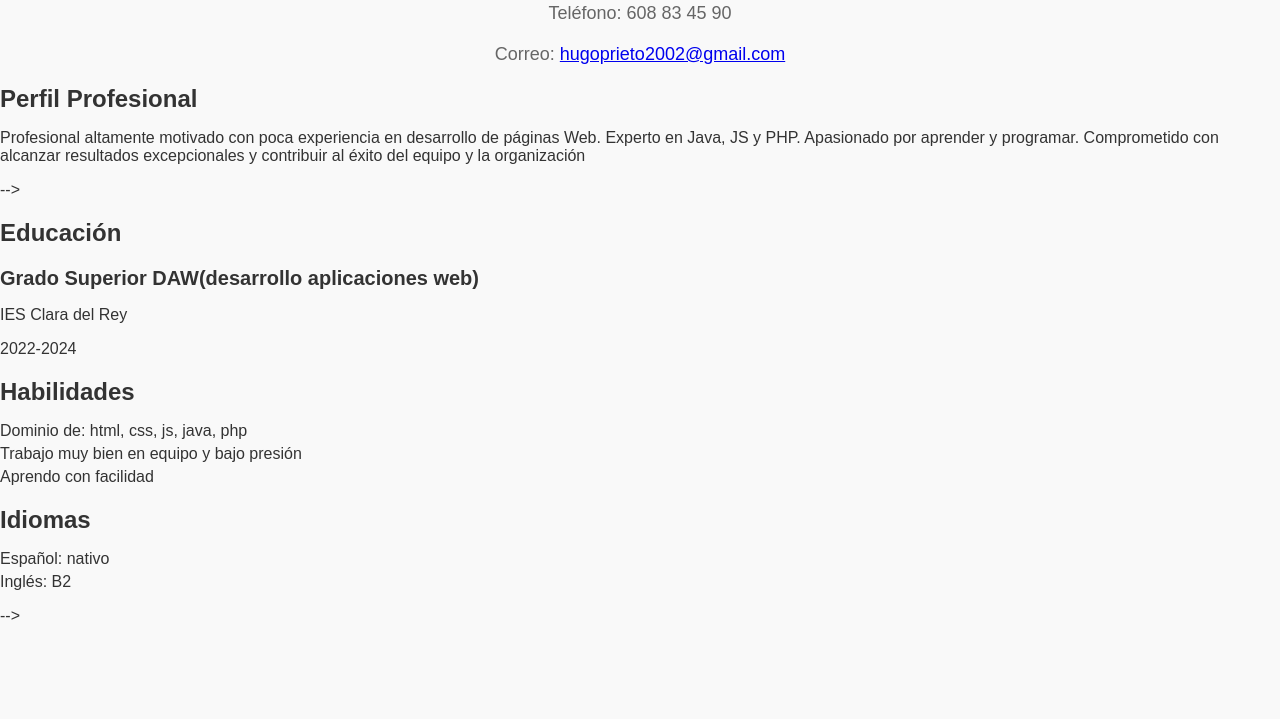
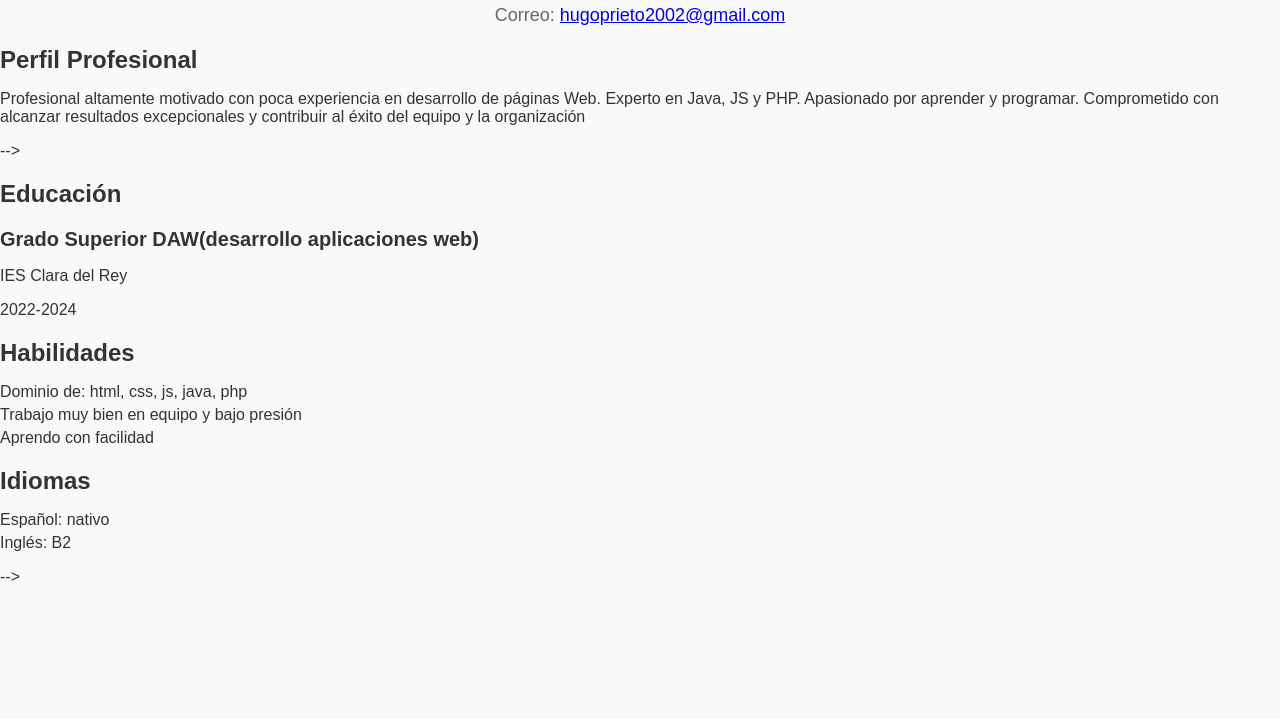
Before and after one commit to HugoPrieto1/huwito.github.io, a plain HTML site: page index.html in a window 1280 px wide. Shown: the part 81-800 px from the top of the page. Drawn offline with Linux system fonts and the light colour scheme.

Commit message:
Update index.html

```diff
--- a/index.html
+++ b/index.html
@@ -87,7 +87,7 @@ li {
 <body>
     <header>
         <h1>Hugo Prieto Pizarro</h1>
-        <p>Teléfono: 608 83 45 90</p>
+        <p></p>
         <p>Correo: <a href='mailto&#58;%&#54;8%75g%6&#70;p&#114;&#105;%65t&#111;2&#48;02&#64;%67%&#54;D%61i%6C&#46;%63o&#109;'>h&#117;&#103;o&#112;riet&#111;2002&#64;gma&#105;l&#46;com</a></p>
     </header>
 
```
